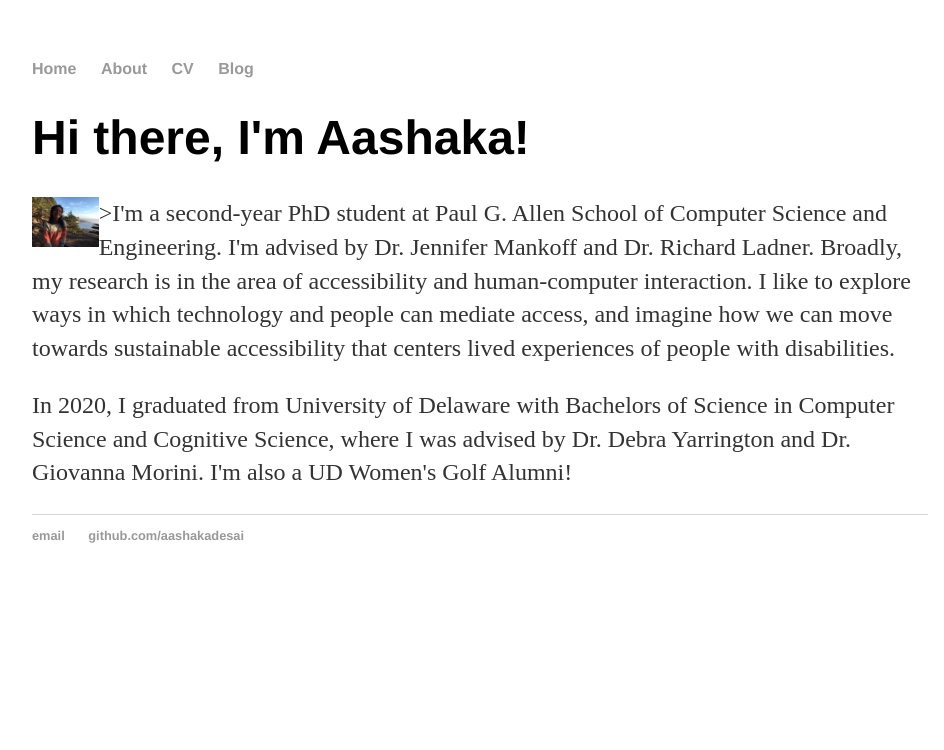
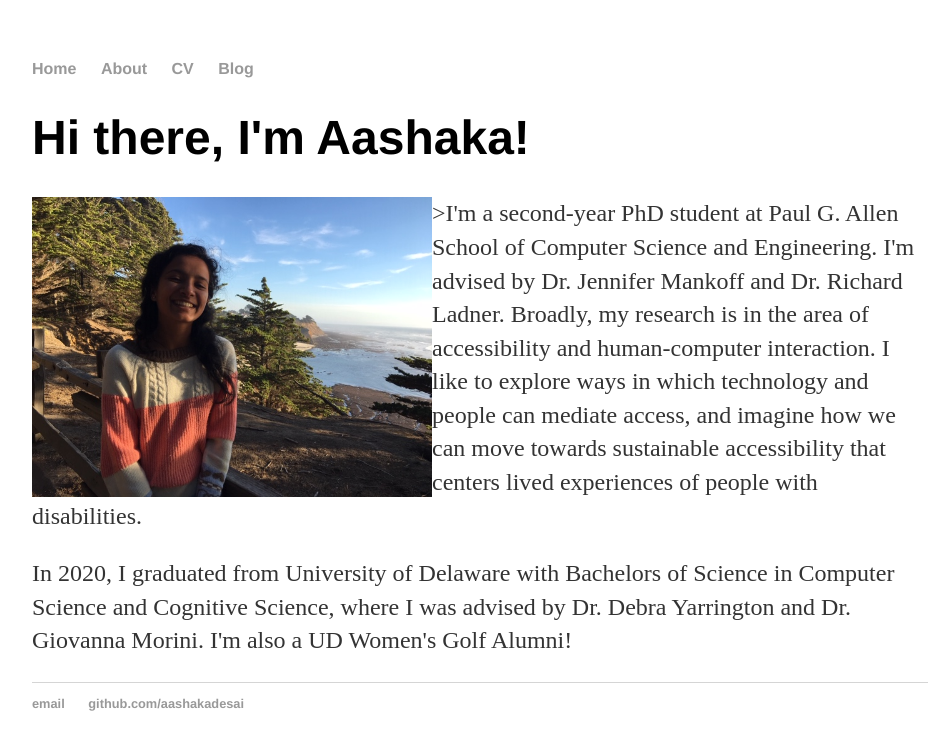
Before and after one commit to aashakadesai/aashakadesai.github.io, a Jekyll site: the page built from index.html, in a window 1280 px wide. Shown: the top 750 px of the page, without its empty margins (160-1104 px from the left). Built offline with Jekyll 4.4.1, drawn with Linux system fonts in a browser that asks for light colours.

Commit message:
Update index.html

```diff
--- a/index.html
+++ b/index.html
@@ -5,7 +5,7 @@
 <div class="blurb">
 
 	<h1>Hi there, I'm Aashaka!</h1>
-	<p>><img src="AashakaPicture.JPG" alt="Aashaka standing near cliffs at a beach, wearing a pink white and brown block sweater." style="float:left;height:50px;">I'm a second-year PhD student at Paul G. Allen School of Computer Science and Engineering. I'm advised by Dr. Jennifer Mankoff and Dr. Richard Ladner. Broadly, my research is in the area of accessibility and human-computer interaction. I like to explore ways in which technology and people can mediate access, and imagine how we can move towards sustainable accessibility that centers lived experiences of people with disabilities.</p>
+	<p>><img src="AashakaPicture.JPG" alt="Aashaka standing near cliffs at a beach, wearing a pink white and brown block sweater." style="float:left;height:300px;">I'm a second-year PhD student at Paul G. Allen School of Computer Science and Engineering. I'm advised by Dr. Jennifer Mankoff and Dr. Richard Ladner. Broadly, my research is in the area of accessibility and human-computer interaction. I like to explore ways in which technology and people can mediate access, and imagine how we can move towards sustainable accessibility that centers lived experiences of people with disabilities.</p>
 
 	<p>In 2020, I graduated from University of Delaware with Bachelors of Science in Computer Science and Cognitive Science, where I was advised by Dr. Debra Yarrington and Dr. Giovanna Morini. I'm also a UD Women's Golf Alumni!</p>
 </div><!-- /.blurb -->
```
